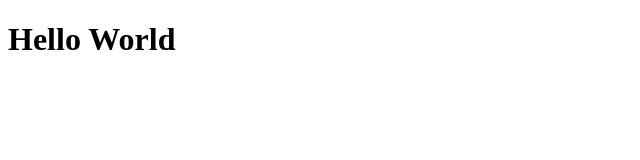
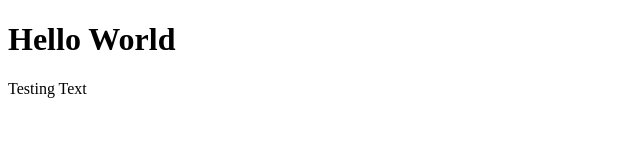
Before and after one commit to SSgtd77/git-project, a plain HTML site: page main.html in a window 1280 px wide. Shown: the whole page, without its empty margins (0-640 px from the left). Drawn offline with Linux system fonts and the light colour scheme.

Commit message:
Add <p> tag with text

```diff
--- a/main.html
+++ b/main.html
@@ -10,6 +10,7 @@
 </head>
 <body>
     <h1>Hello World</h1>
+    <p>Testing Text</p>
     <script type="text/javascript" src="src/script.js"></script>
 </body>
 </html>
```
